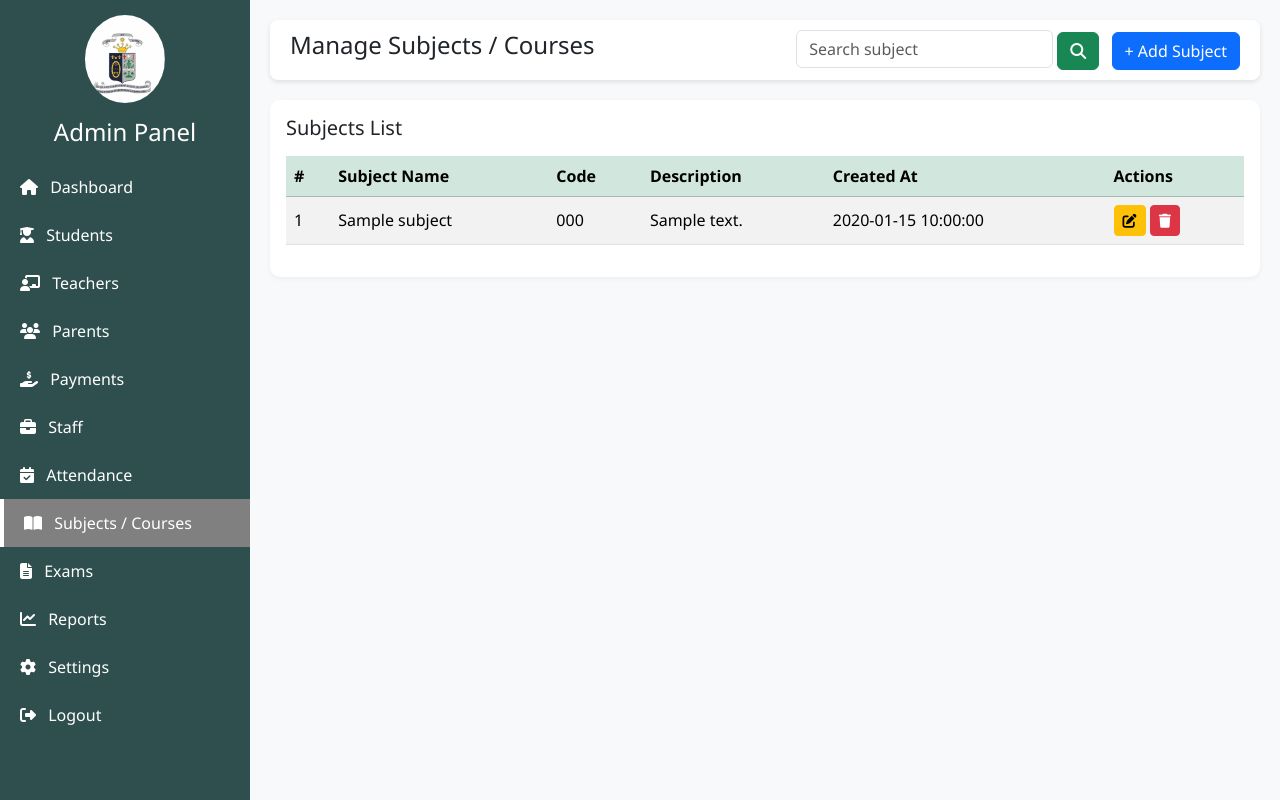
After one commit to jeptoo40/Ursular-s-School, a PHP site: page /school_admin/subjects.php in a window 1280 px wide. The commit adds this page. Run offline with PHP 8.4, Linux system fonts and the light colour scheme; tables that the repository leaves empty or names only in its code hold one stand-in row (values such as "Sample post").

Commit message:
update and create files

```diff
--- a/school_admin/attendance.php
+++ b/school_admin/attendance.php
@@ -79,7 +79,7 @@ body {
     <a href="parents.php"><i class="fa fa-users me-2"></i> Parents</a>
     <a href="staff.php"><i class="fa fa-briefcase me-2"></i> Staff</a>
     <a href="attendance.php" class="bg-white text-success fw-bold"><i class="fa fa-calendar-check me-2"></i> Attendance</a>
-    <a href="#"><i class="fa fa-book-open me-2"></i> Subjects / Courses</a>
+    <a href="subjects.php"><i class="fa fa-book-open me-2"></i> Subjects / Courses</a>
     <a href="#"><i class="fa fa-file-alt me-2"></i> Exams</a>
     <a href="#"><i class="fa fa-chart-line me-2"></i> Reports</a>
     <a href="#"><i class="fa fa-hand-holding-usd me-2"></i> Payments</a>
--- a/school_admin/dashboard.php
+++ b/school_admin/dashboard.php
@@ -119,7 +119,7 @@ body {
 <a href="#"><i class="fa fa-hand-holding-usd me-2"></i> Payments</a>
 <a href="staff.php"><i class="fa fa-briefcase me-2"></i> Staff</a>
 <a href="attendance.php"><i class="fa fa-calendar-check me-2"></i> Attendance</a>
-<a href="#"><i class="fa fa-book-open me-2"></i> Subjects / Courses</a>
+<a href="subjects.php"><i class="fa fa-book-open me-2"></i> Subjects / Courses</a>
 <a href="#"><i class="fa fa-file-alt me-2"></i> Exams</a>
 <a href="#"><i class="fa fa-chart-line me-2"></i> Reports</a>
 <a href="#"><i class="fa fa-cog me-2"></i> Settings</a>
--- a/school_admin/parents.php
+++ b/school_admin/parents.php
@@ -174,7 +174,7 @@ $students_result = $conn->query("SELECT id, fullname FROM students ORDER BY full
   <a href="#"><i class="fa fa-hand-holding-usd me-2"></i> Payments</a>
   <a href="staff.php"><i class="fa fa-briefcase me-2"></i> Staff</a>
   <a href="attendance.php"><i class="fa fa-calendar-check me-2"></i> Attendance</a>
-  <a href="#"><i class="fa fa-book-open me-2"></i> Subjects / Courses</a>
+  <a href="subjects.php"><i class="fa fa-book-open me-2"></i> Subjects / Courses</a>
   <a href="#"><i class="fa fa-file-alt me-2"></i> Exams</a>
   <a href="#"><i class="fa fa-chart-line me-2"></i> Reports</a>
   <a href="#"><i class="fa fa-cog me-2"></i> Settings</a>
--- a/school_admin/staff.php
+++ b/school_admin/staff.php
@@ -165,7 +165,7 @@ body {
 </head>
 <body>
 
-<!-- Sidebar -->
+
 <div class="sidebar">
   <img src="../logo.jpg" alt="Logo">
   <h4>Admin Panel</h4>
@@ -175,7 +175,7 @@ body {
   <a href="parents.php"><i class="fa fa-users me-2"></i> Parents</a>
   <a href="staff.php" class="bg-white text-success fw-bold"><i class="fa fa-briefcase me-2"></i> Staff</a>
   <a href="attendance.php"><i class="fa fa-calendar-check me-2"></i> Attendance</a>
-  <a href="#"><i class="fa fa-book-open me-2"></i> Subjects / Courses</a>
+  <a href="subjects.php"><i class="fa fa-book-open me-2"></i> Subjects / Courses</a>
   <a href="#"><i class="fa fa-file-alt me-2"></i> Exams</a>
   <a href="#"><i class="fa fa-chart-line me-2"></i> Reports</a>
   <a href="#"><i class="fa fa-hand-holding-usd me-2"></i> Payments</a>
--- /dev/null
+++ b/school_admin/subjects.php
@@ -0,0 +1,286 @@
+<?php
+require_once 'config.php'; // Database connection ($conn)
+
+// Handle search
+$search = "";
+if (isset($_GET['search'])) {
+    $search = $conn->real_escape_string($_GET['search']);
+    $query = "SELECT * FROM subjects WHERE subject_name LIKE '%$search%' OR subject_code LIKE '%$search%' ORDER BY id DESC";
+} else {
+    $query = "SELECT * FROM subjects ORDER BY id DESC";
+}
+$result = $conn->query($query);
+
+// Add subject
+if (isset($_POST['add_subject'])) {
+    $subject_name = $_POST['subject_name'];
+    $subject_code = $_POST['subject_code'];
+    $description = $_POST['description'];
+
+    if (!empty($subject_name) && !empty($subject_code)) {
+        $stmt = $conn->prepare("INSERT INTO subjects (subject_name, subject_code, description) VALUES (?, ?, ?)");
+        $stmt->bind_param("sss", $subject_name, $subject_code, $description);
+        $stmt->execute();
+        header("Location: subjects.php");
+        exit();
+    }
+}
+// Handle Edit (Update)
+if (isset($_POST['update_subject'])) {
+    $id = (int)$_POST['id'];
+    $subject_name = trim($_POST['subject_name']);
+    $subject_code = trim($_POST['subject_code']);
+    $description = trim($_POST['description']);
+
+    if (!empty($subject_name) && !empty($subject_code)) {
+        $update = $conn->prepare("UPDATE subjects SET subject_name=?, subject_code=?, description=? WHERE id=?");
+        $update->bind_param("sssi", $subject_name, $subject_code, $description, $id);
+
+        if ($update->execute()) {
+            echo "<script>alert('Subject updated successfully'); window.location.href='subjects.php';</script>";
+        } else {
+            echo "<script>alert('Update failed: " . $conn->error . "');</script>";
+        }
+    } else {
+        echo "<script>alert('Please fill all required fields.');</script>";
+    }
+}
+
+
+
+// Delete subject
+if (isset($_GET['delete'])) {
+    $id = $_GET['delete'];
+    $conn->query("DELETE FROM subjects WHERE id=$id");
+    header("Location: subjects.php");
+    exit();
+}
+?>
+
+<!DOCTYPE html>
+<html lang="en">
+<head>
+<meta charset="UTF-8">
+<title>Subjects Management</title>
+<link href="https://cdn.jsdelivr.net/npm/bootstrap@5.3.3/dist/css/bootstrap.min.css" rel="stylesheet">
+<link href="https://cdnjs.cloudflare.com/ajax/libs/font-awesome/6.5.0/css/all.min.css" rel="stylesheet">
+<style>
+body {
+  min-height: 100vh;
+  display: flex;
+  font-family: 'Segoe UI', sans-serif;
+  background-color: #f8f9fa;
+}
+.sidebar {
+  position: fixed;
+  top: 0;
+  left: 0;
+  width: 250px;
+  height: 100vh;
+  background-color: darkslategrey;
+  color: #fff;
+  overflow-y: auto;
+}
+.sidebar img {
+  width: 80px;
+  display: block;
+  margin: 15px auto;
+  border-radius: 50%;
+}
+.sidebar a {
+  display: block;
+  color: #fff;
+  text-decoration: none;
+  padding: 12px 20px;
+  transition: all 0.2s ease;
+}
+.sidebar a:hover, .sidebar a.active {
+  background-color: grey;
+  border-left: 4px solid #fff;
+}
+.main-content {
+  margin-left: 250px;
+  padding: 20px;
+  flex-grow: 1;
+}
+.topbar {
+  background-color: #fff;
+  border-radius: 8px;
+  padding: 10px 20px;
+  box-shadow: 0 2px 5px rgba(0,0,0,0.1);
+  margin-bottom: 20px;
+  display: flex;
+  justify-content: space-between;
+  align-items: center;
+}
+.card {
+  border: none;
+  border-radius: 10px;
+  box-shadow: 0 2px 5px rgba(0,0,0,0.05);
+}
+</style>
+</head>
+<body>
+
+<!-- Sidebar -->
+<div class="sidebar">
+  <img src="../logo.jpg" alt="Logo">
+  <h4 class="text-center mb-3">Admin Panel</h4>
+  <a href="dashboard.php"><i class="fa fa-home me-2"></i> Dashboard</a>
+  <a href="students.php"><i class="fa fa-user-graduate me-2"></i> Students</a>
+  <a href="teachers.php"><i class="fa fa-chalkboard-teacher me-2"></i> Teachers</a>
+  <a href="parents.php"><i class="fa fa-users me-2"></i> Parents</a>
+  <a href="#"><i class="fa fa-hand-holding-usd me-2"></i> Payments</a>
+  <a href="staff.php"><i class="fa fa-briefcase me-2"></i> Staff</a>
+  <a href="attendance.php"><i class="fa fa-calendar-check me-2"></i> Attendance</a>
+  <a href="subjects.php" class="active"><i class="fa fa-book-open me-2"></i> Subjects / Courses</a>
+  <a href="#"><i class="fa fa-file-alt me-2"></i> Exams</a>
+  <a href="#"><i class="fa fa-chart-line me-2"></i> Reports</a>
+  <a href="#"><i class="fa fa-cog me-2"></i> Settings</a>
+  <a href="#"><i class="fa fa-sign-out-alt me-2"></i> Logout</a>
+</div>
+
+<!-- Main Content -->
+<div class="main-content">
+  <div class="topbar">
+    <h4>Manage Subjects / Courses</h4>
+    <div>
+      <form class="d-inline" method="get">
+        <input type="text" name="search" class="form-control d-inline w-auto" placeholder="Search subject" value="<?= htmlspecialchars($search) ?>">
+        <button class="btn btn-success" type="submit"><i class="fa fa-search"></i></button>
+      </form>
+      <button class="btn btn-primary ms-2" data-bs-toggle="modal" data-bs-target="#addSubjectModal">+ Add Subject</button>
+    </div>
+  </div>
+
+  <div class="card p-3">
+    <h5 class="mb-3">Subjects List</h5>
+    <table class="table table-striped align-middle">
+      <thead class="table-success">
+        <tr>
+          <th>#</th>
+          <th>Subject Name</th>
+          <th>Code</th>
+          <th>Description</th>
+          <th>Created At</th>
+          <th>Actions</th>
+        </tr>
+      </thead>
+      <tbody>
+        <?php if ($result && $result->num_rows > 0): ?>
+          <?php while ($row = $result->fetch_assoc()): ?>
+          <tr>
+            <td><?= $row['id'] ?></td>
+            <td><?= htmlspecialchars($row['subject_name']) ?></td>
+            <td><?= htmlspecialchars($row['subject_code']) ?></td>
+            <td><?= htmlspecialchars($row['description']) ?></td>
+            <td><?= $row['created_at'] ?></td>
+            <td>
+              <button class="btn btn-sm btn-warning" data-bs-toggle="modal" data-bs-target="#editModal<?= $row['id'] ?>"><i class="fa fa-edit"></i></button>
+              <a href="subjects.php?delete=<?= $row['id'] ?>" class="btn btn-sm btn-danger" onclick="return confirm('Delete this subject?');"><i class="fa fa-trash"></i></a>
+            </td>
+          </tr>
+<!-- Edit Modal -->
+<div class="modal fade" id="editModal<?= $row['id'] ?>" tabindex="-1">
+  <div class="modal-dialog">
+    <form method="post" class="modal-content">
+      <div class="modal-header bg-warning text-white">
+        <h5 class="modal-title">Edit Subject</h5>
+        <button type="button" class="btn-close" data-bs-dismiss="modal"></button>
+      </div>
+
+      <div class="modal-body">
+        <input type="hidden" name="id" value="<?= (int)$row['id'] ?>">
+
+        <div class="mb-3">
+          <label>Subject Name</label>
+          <input type="text" name="subject_name" class="form-control" value="<?= htmlspecialchars($row['subject_name'] ?? '') ?>" required>
+        </div>
+
+        <div class="mb-3">
+          <label>Subject Code</label>
+          <input type="text" name="subject_code" class="form-control" value="<?= htmlspecialchars($row['subject_code'] ?? '') ?>" required>
+        </div>
+
+        <div class="mb-3">
+          <label>Description</label>
+          <textarea name="description" class="form-control" rows="3"><?= htmlspecialchars($row['description'] ?? '') ?></textarea>
+        </div>
+      </div>
+
+      <div class="modal-footer">
+        <button type="submit" name="update_subject" class="btn btn-warning">Update</button>
+      </div>
+    </form>
+  </div>
+</div>
+
+          <?php endwhile; ?>
+        <?php else: ?>
+          <tr><td colspan="6" class="text-center text-muted">No subjects found</td></tr>
+        <?php endif; ?>
+      </tbody>
+    </table>
+  </div>
+</div>
+
+<!-- Add Modal -->
+<div class="modal fade" id="addSubjectModal" tabindex="-1">
+  <div class="modal-dialog">
+    <form method="post" class="modal-content">
+      <div class="modal-header bg-success text-white">
+        <h5 class="modal-title">Add Subject</h5>
+        <button type="button" class="btn-close" data-bs-dismiss="modal"></button>
+      </div>
+      <div class="modal-body">
+        <div class="mb-3">
+          <label>Subject Name</label>
+          <input type="text" name="subject_name" class="form-control" required>
+        </div>
+        <div class="mb-3">
+          <label>Subject Code</label>
+          <input type="text" name="subject_code" class="form-control" required>
+        </div>
+        <div class="mb-3">
+          <label>Description</label>
+          <textarea name="description" class="form-control" rows="3"></textarea>
+        </div>
+      </div>
+      <div class="modal-footer">
+        <button class="btn btn-secondary" data-bs-dismiss="modal">Cancel</button>
+        <button type="submit" name="add_subject" class="btn btn-success">Save</button>
+      </div>
+    </form>
+  </div>
+</div>
+
+<script src="https://cdn.jsdelivr.net/npm/bootstrap@5.3.3/dist/js/bootstrap.bundle.min.js"></script>
+
+<script src="https://code.jquery.com/jquery-3.6.0.min.js"></script>
+<script>
+$(document).ready(function() {
+  $(".edit-subject-form").on("submit", function(e) {
+    e.preventDefault(); // prevent normal form submit
+
+    const form = $(this);
+    const formData = form.serialize();
+
+    $.ajax({
+      type: "POST",
+      url: "update_subject.php",
+      data: formData,
+      success: function(response) {
+        alert(response);
+        form.closest(".modal").modal("hide"); // close modal
+        location.reload(); // reload table data
+      },
+      error: function() {
+        alert("Failed to update subject. Please try again.");
+      }
+    });
+  });
+});
+</script>
+
+</body>
+</html>
--- a/school_admin/teachers.php
+++ b/school_admin/teachers.php
@@ -119,7 +119,7 @@ if (isset($_GET['delete'])) {
   <a href="#"><i class="fa fa-hand-holding-usd me-2"></i> Payments</a>
   <a href="staff.php"><i class="fa fa-briefcase me-2"></i> Staff</a>
   <a href="attendance.php"><i class="fa fa-calendar-check me-2"></i> Attendance</a>
-  <a href="#"><i class="fa fa-book-open me-2"></i> Subjects / Courses</a>
+  <a href="subjects.php"><i class="fa fa-book-open me-2"></i> Subjects / Courses</a>
   <a href="#"><i class="fa fa-file-alt me-2"></i> Exams</a>
   <a href="#"><i class="fa fa-chart-line me-2"></i> Reports</a>
   <a href="#"><i class="fa fa-cog me-2"></i> Settings</a>
```
Also changed, not shown: school_admin/students.php (+30 -16 lines), school_admin/update_subject.php (added, +26 -0 lines).
